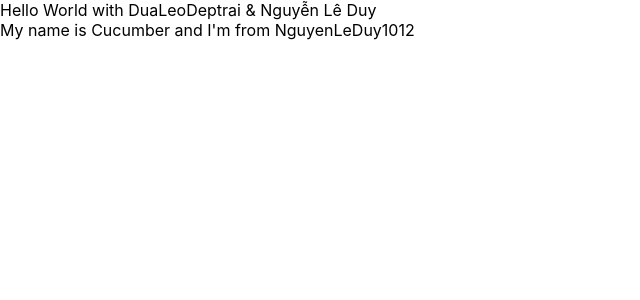
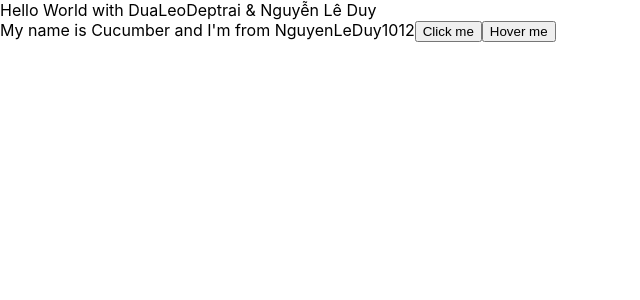
Before and after one commit to NguyenLeDuyy/Hello-World-ReactJS, a React (Create React App) app: page / in a window 1280 px wide. Shown: the top 300 px of the page, without its empty margins (0-640 px from the left). Built offline with nearby package versions, Linux system fonts and the light colour scheme.

Commit message:
Video 19

```diff
--- a/src/components/MyComponent.js
+++ b/src/components/MyComponent.js
@@ -11,11 +11,22 @@
         age: 21,
     };
 
+    handleClick(event) {
+        console.log(" >> Click me my button <<");
+        console.log(" My name is ", this.state.name);
+    }
+
+    handleOnMouseOver(event) {
+        console.log(event.pageX);
+    }
+
     render() {
         return (
             <div>
 
                 My name is {this.state.name} and I'm from {this.state.address}
+                <button onClick={this.handleClick}>Click me</button>
+                <button onMouseOver={this.handleOnMouseOver}>Hover me</button>
             </div>
         )
     }
```
